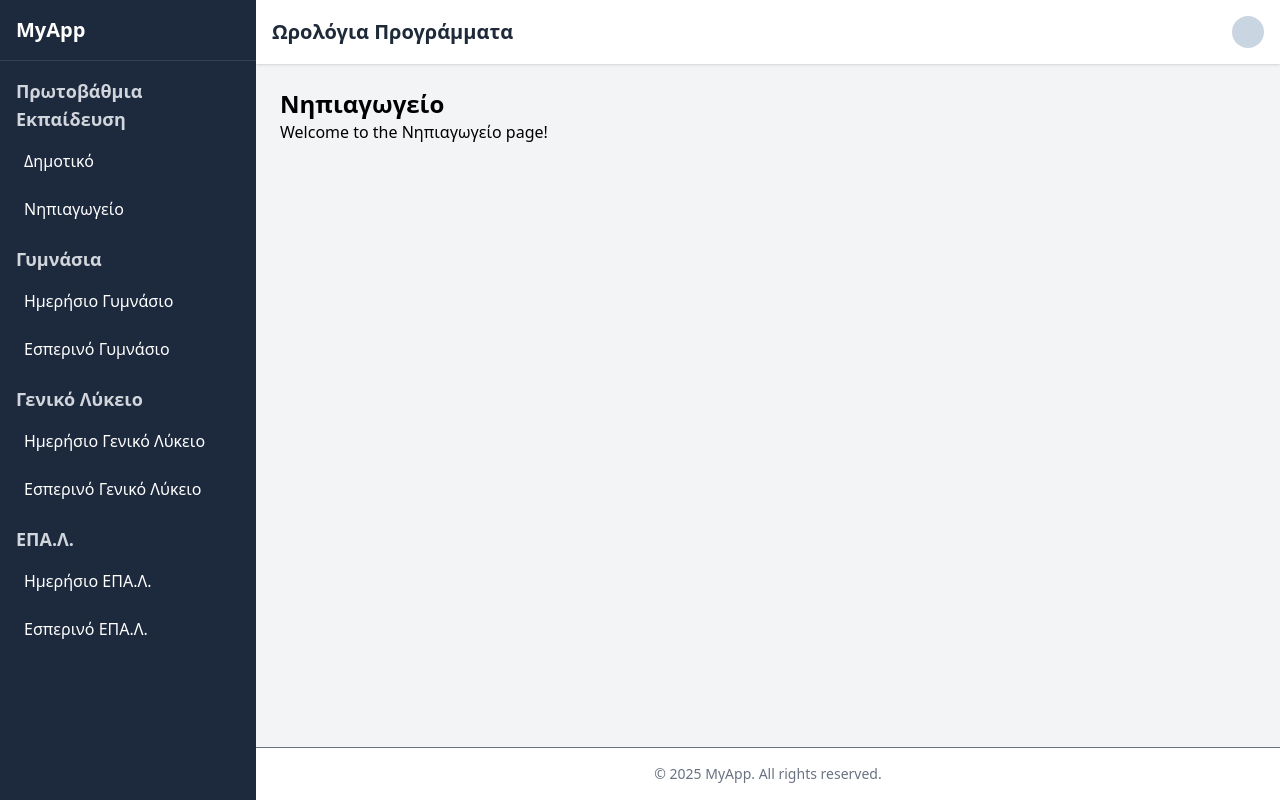
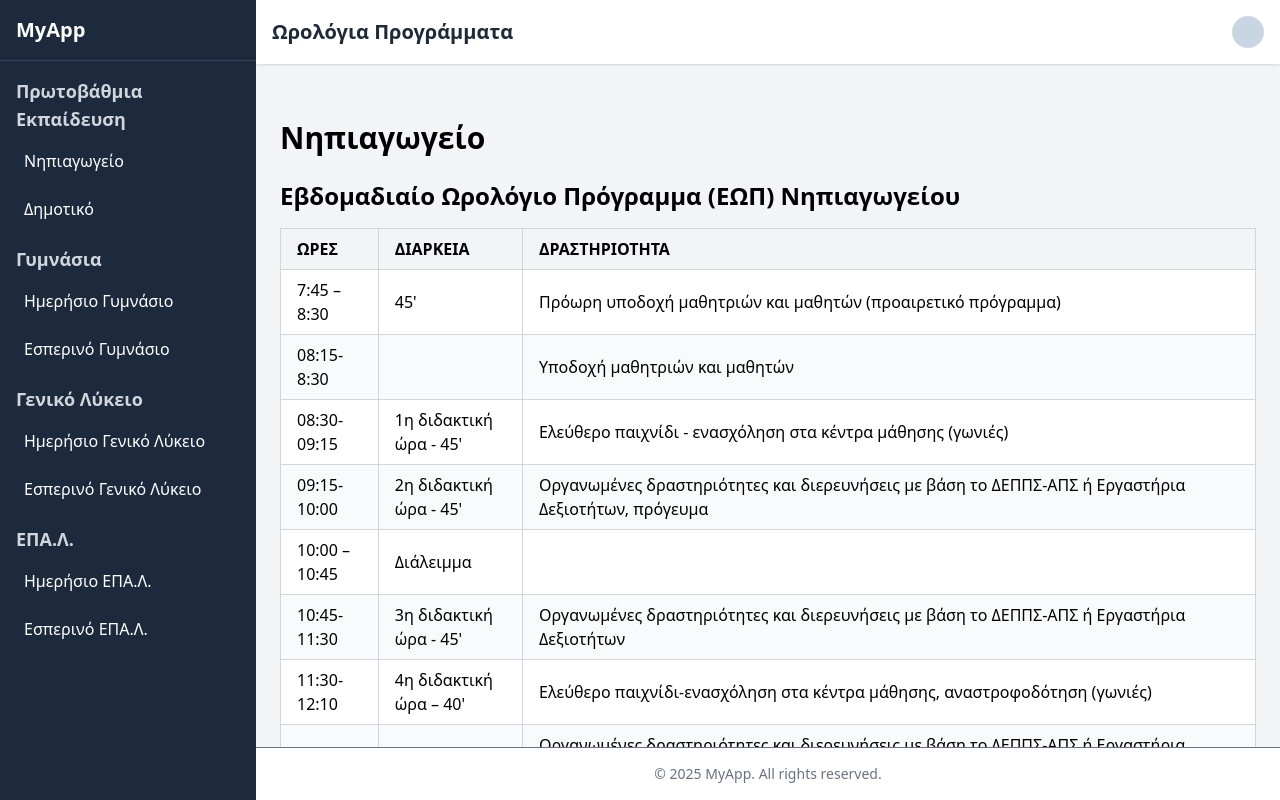
Before and after one commit to tbousiou/greek-schools-timetable, a React (Vite) app: page /greek-schools-timetable/nipiagogio in a window 1280 px wide. Built offline with nearby package versions, Linux system fonts and the light colour scheme.

Commit message:
Add nipiagogio page

```diff
--- a/src/components/Sidebar.jsx
+++ b/src/components/Sidebar.jsx
@@ -5,8 +5,8 @@ const navGroups = [
     {
         title: 'Πρωτοβάθμια Εκπαίδευση',
         items: [
+            { title: 'Νηπιαγωγείο', path: '/nipiagogio' },
             { title: 'Δημοτικό', path: '/dimotiko' },
-            { title: 'Νηπιαγωγείο', path: '/nipiagogio' },
         ],
     },
     {
--- a/src/pages/Nipiagogio.jsx
+++ b/src/pages/Nipiagogio.jsx
@@ -1,10 +1,92 @@
+
 function Nipiagogio() {
+  // Data from the kindergarten weekly schedule (ΕΩΠ Νηπιαγωγείου)
+  const timetableData = [
+    {
+      time: "7:45 – 8:30",
+      duration: "45'",
+      activity: "Πρόωρη υποδοχή μαθητριών και μαθητών (προαιρετικό πρόγραμμα)"
+    },
+    {
+      time: "08:15-8:30",
+      duration: "",
+      activity: "Υποδοχή μαθητριών και μαθητών"
+    },
+    {
+      time: "08:30-09:15",
+      duration: "1η διδακτική ώρα - 45'",
+      activity: "Ελεύθερο παιχνίδι - ενασχόληση στα κέντρα μάθησης (γωνιές)"
+    },
+    {
+      time: "09:15-10:00",
+      duration: "2η διδακτική ώρα - 45'",
+      activity: "Οργανωμένες δραστηριότητες και διερευνήσεις με βάση το ΔΕΠΠΣ-ΑΠΣ ή Εργαστήρια Δεξιοτήτων, πρόγευμα"
+    },
+    {
+      time: "10:00 – 10:45",
+      duration: "Διάλειμμα",
+      activity: ""
+    },
+    {
+      time: "10:45-11:30",
+      duration: "3η διδακτική ώρα - 45'",
+      activity: "Οργανωμένες δραστηριότητες και διερευνήσεις με βάση το ΔΕΠΠΣ-ΑΠΣ ή Εργαστήρια Δεξιοτήτων"
+    },
+    {
+      time: "11:30-12:10",
+      duration: "4η διδακτική ώρα – 40'",
+      activity: "Ελεύθερο παιχνίδι-ενασχόληση στα κέντρα μάθησης, αναστροφοδότηση (γωνιές)"
+    },
+    {
+      time: "12:10-12:45",
+      duration: "5η διδακτική ώρα - 35'",
+      activity: "Οργανωμένες δραστηριότητες και διερευνήσεις με βάση το ΔΕΠΠΣ-ΑΠΣ ή Εργαστήρια Δεξιοτήτων – Αναστοχασμός - Αναστροφοδότηση-Προγραμματισμός της επόμενης ημέρας και προγραμματισμός επόμενου εργαστηρίου"
+    },
+    {
+      time: "12:45-13:00",
+      duration: "",
+      activity: "Προετοιμασία για αποχώρηση"
+    },
+    {
+      time: "13:00",
+      duration: "",
+      activity: "Αποχώρηση"
+    }
+  ];
+
   return (
-    <>
-      <h1 className="text-2xl font-bold">Νηπιαγωγείο</h1>
-      <p>Welcome to the Νηπιαγωγείο page!</p>
-    </>
-  )
+    <div className="container mx-auto py-8">
+      <h1 className="text-3xl font-bold mb-6">Νηπιαγωγείο</h1>
+      <h2 className="text-2xl font-semibold mb-4">Εβδομαδιαίο Ωρολόγιο Πρόγραμμα (ΕΩΠ) Νηπιαγωγείου</h2>
+
+      <div className="overflow-x-auto">
+        <table className="min-w-full border-collapse border border-gray-300">
+          <thead>
+            <tr className="bg-gray-100">
+              <th className="border border-gray-300 px-4 py-2 text-left">ΩΡΕΣ</th>
+              <th className="border border-gray-300 px-4 py-2 text-left">ΔΙΑΡΚΕΙΑ</th>
+              <th className="border border-gray-300 px-4 py-2 text-left">ΔΡΑΣΤΗΡΙΟΤΗΤΑ</th>
+            </tr>
+          </thead>
+          <tbody>
+            {timetableData.map((row, index) => (
+              <tr key={index} className={index % 2 === 0 ? 'bg-white' : 'bg-gray-50'}>
+                <td className="border border-gray-300 px-4 py-2">{row.time}</td>
+                <td className="border border-gray-300 px-4 py-2">{row.duration}</td>
+                <td className="border border-gray-300 px-4 py-2">{row.activity}</td>
+              </tr>
+            ))}
+          </tbody>
+        </table>
+      </div>
+
+      <div className="mt-6 text-xs text-gray-500">
+        <p>Τεύχος Β' 3791/13.08.2021</p>
+        <p>ΕΦΗΜΕΡΙΔΑ ΤΗΣ ΚΥΒΕΡΝΗΣΕΩΣ</p>
+        <p>Η αλλαγή της διδακτικής ώρας δεν σημαίνει αλλαγή δραστηριότητας. Ο/Η Νηπιαγωγός έχει την ευελιξία να προσαρμόζει το χρόνο των οργανωμένων και ελεύθερων δραστηριοτήτων σύμφωνα με το συγκεκριμένο πλαίσιο της τάξης.</p>
+      </div>
+    </div>
+  );
 }
 
-export default Nipiagogio
+export default Nipiagogio;
```
